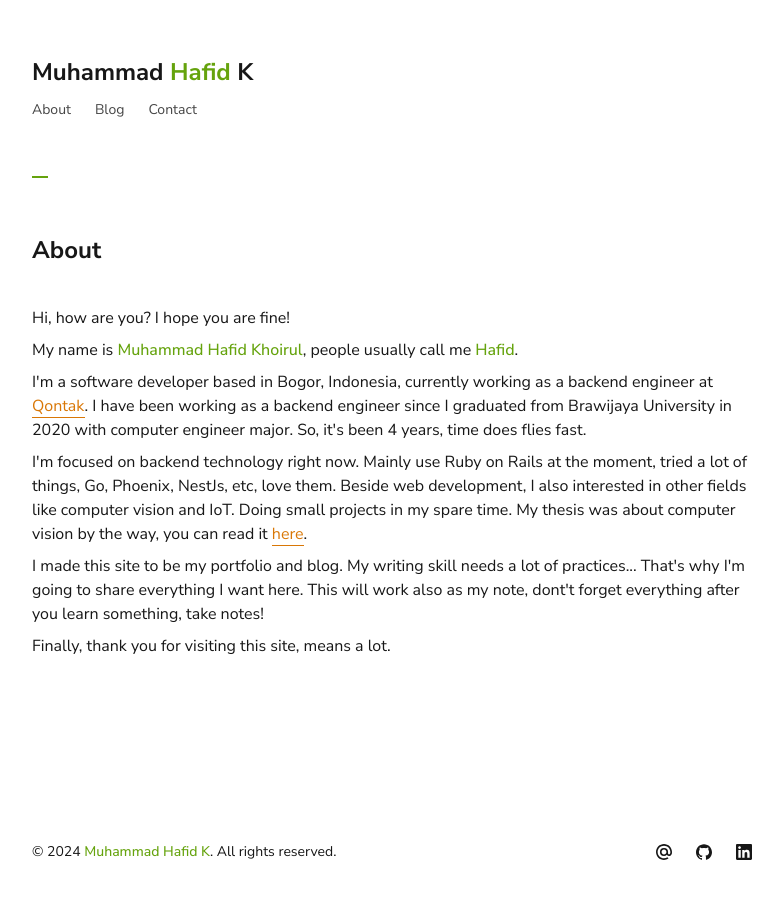
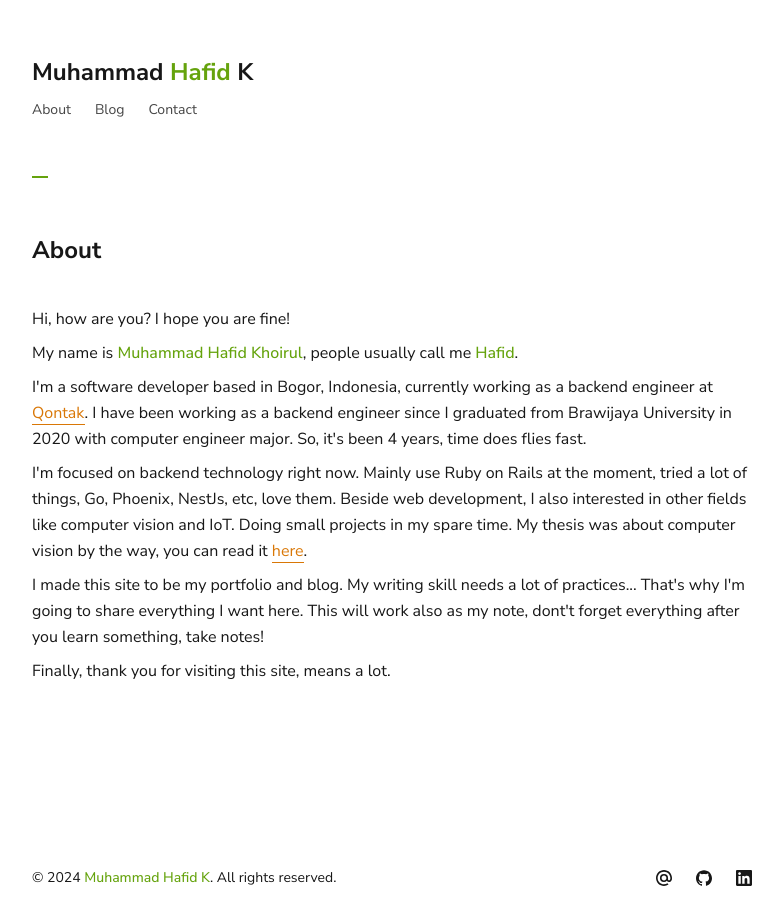
Before and after one commit to mhafidk/potfolio-blog, a SvelteKit app: page /about in a window 1280 px wide. Shown: the whole page, without its empty margins (248-1031 px from the left). Before the commit the page ends 894 px from the top, so only its background shows below. Built offline with nearby package versions, Linux system fonts and the light colour scheme.

Commit message:
adjust line height

```diff
--- a/src/lib/components/blog-card.svelte
+++ b/src/lib/components/blog-card.svelte
@@ -12,7 +12,7 @@
 	</div>
 	<div class="w-full md:w-2/3">
 		<a href={`/blog/${post.slug}`} class="text-lg font-medium hover:text-lime-700">{post.title}</a>
-		<p class="line-clamp-4 text-neutral-700 md:line-clamp-3">
+		<p class="mt-2 line-clamp-4 text-neutral-700 md:line-clamp-3">
 			{post.description}
 		</p>
 		<div class="mt-3 flex gap-4 font-mono text-xs text-amber-600">
--- a/src/routes/+page.svelte
+++ b/src/routes/+page.svelte
@@ -11,7 +11,7 @@
 	<title>Muhammad Hafid Khoirul</title>
 </svelte:head>
 
-<div class="">
+<div class="leading-relaxed">
 	<div class="">
 		<p class="text-lg">
 			Hi! My name is <span class="font-semibold"
--- a/src/routes/about/+page.svelte
+++ b/src/routes/about/+page.svelte
@@ -4,7 +4,7 @@
 
 <div class="">
 	<h1 class="text-2xl font-bold">About</h1>
-	<div class="mt-10">
+	<div class="mt-10 leading-relaxed">
 		<p>Hi, how are you? I hope you are fine!</p>
 		<p class="mt-2">
 			My name is <span class="font-medium text-lime-600">Muhammad Hafid Khoirul</span>, people
```
